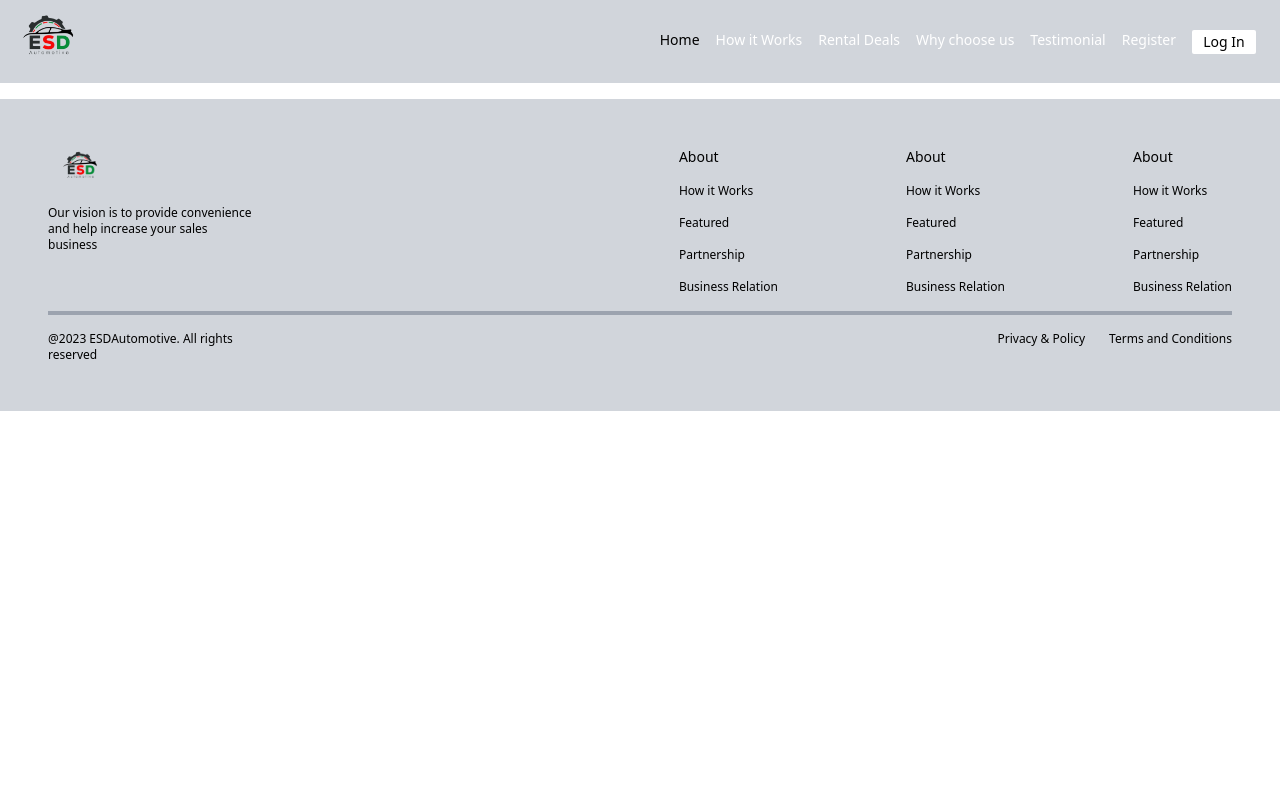
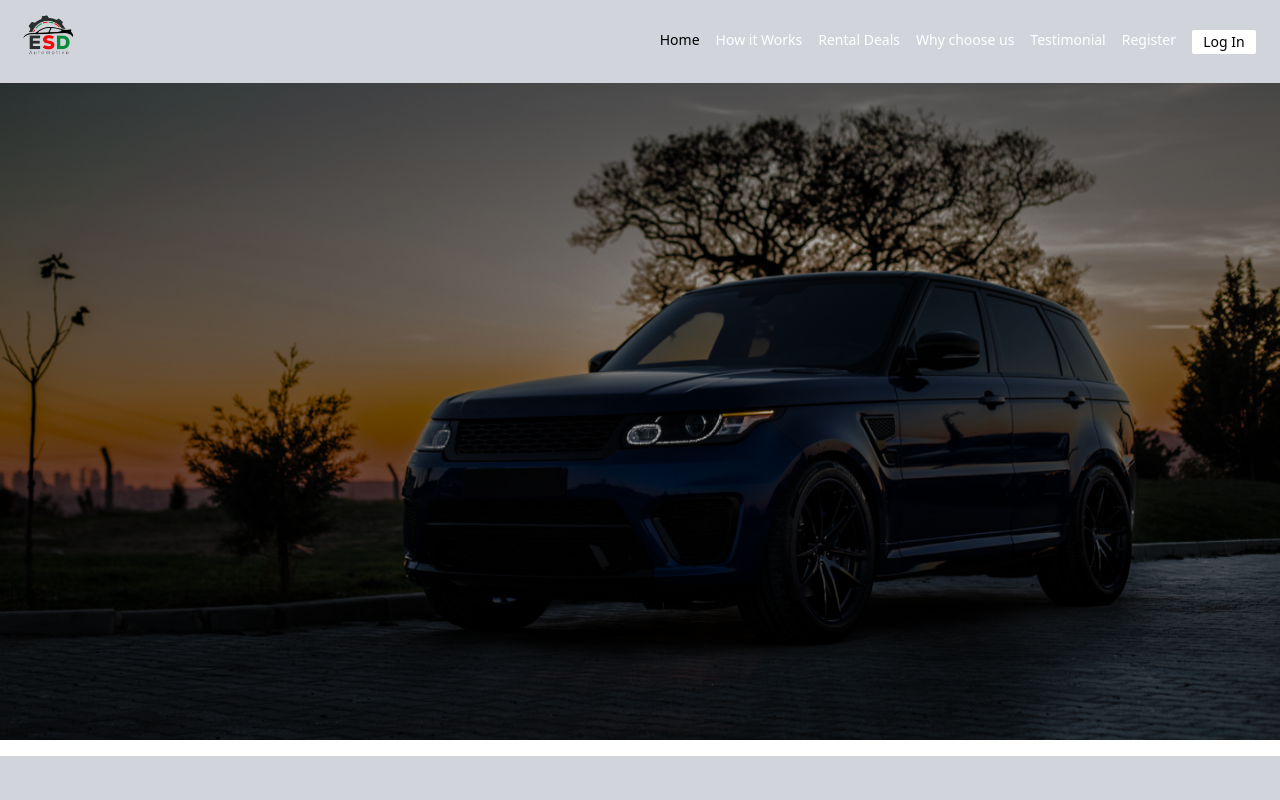
Before and after one commit to ESD-project/ESD-website, a React (Create React App) app: page / in a window 1280 px wide. Shown: the top 800 px of the page. Built offline with nearby package versions, Linux system fonts and the light colour scheme.

Commit message:
designing header ui

```diff
--- a/src/App.js
+++ b/src/App.js
@@ -1,5 +1,6 @@
 import Header from "./components/Header";
 import Footer from "./components/Footer";
+import HomeScreen from "./components/HomeScreen";
 
 function App() {
   return (
@@ -8,6 +9,7 @@ function App() {
      >
      {/* <div>Coming soon</div> */}
      <Header/>
+     <HomeScreen/>
      <Footer/>
     </div>
   );
--- a/src/components/Header.js
+++ b/src/components/Header.js
@@ -1,7 +1,7 @@
 import logo from "../images/logo.png"
 const Header = () => {
     return (
-        <div className="w-full flex flex-row justify-between bg-gray-300">
+        <div className="w-full flex flex-row justify-between bg-gray-300 absolute">
             <div>
              <img src={logo} className="w-24 mt-2" alt="" />
             </div>
--- a/src/components/HomeScreen.js
+++ b/src/components/HomeScreen.js
@@ -0,0 +1,13 @@
+import Image from "../images/background.png";
+const HomeScreen = () => {
+    return (
+        <div className="w-full  h-full">
+            <img src={Image} className="w-full h-full" alt="" />
+            {/* <div className="absolute">
+                <div className="text-white">Kofi</div>
+            </div> */}
+        </div>
+     );
+}
+
+export default HomeScreen;
```
Also changed, not shown: src/images/background.png (added).
